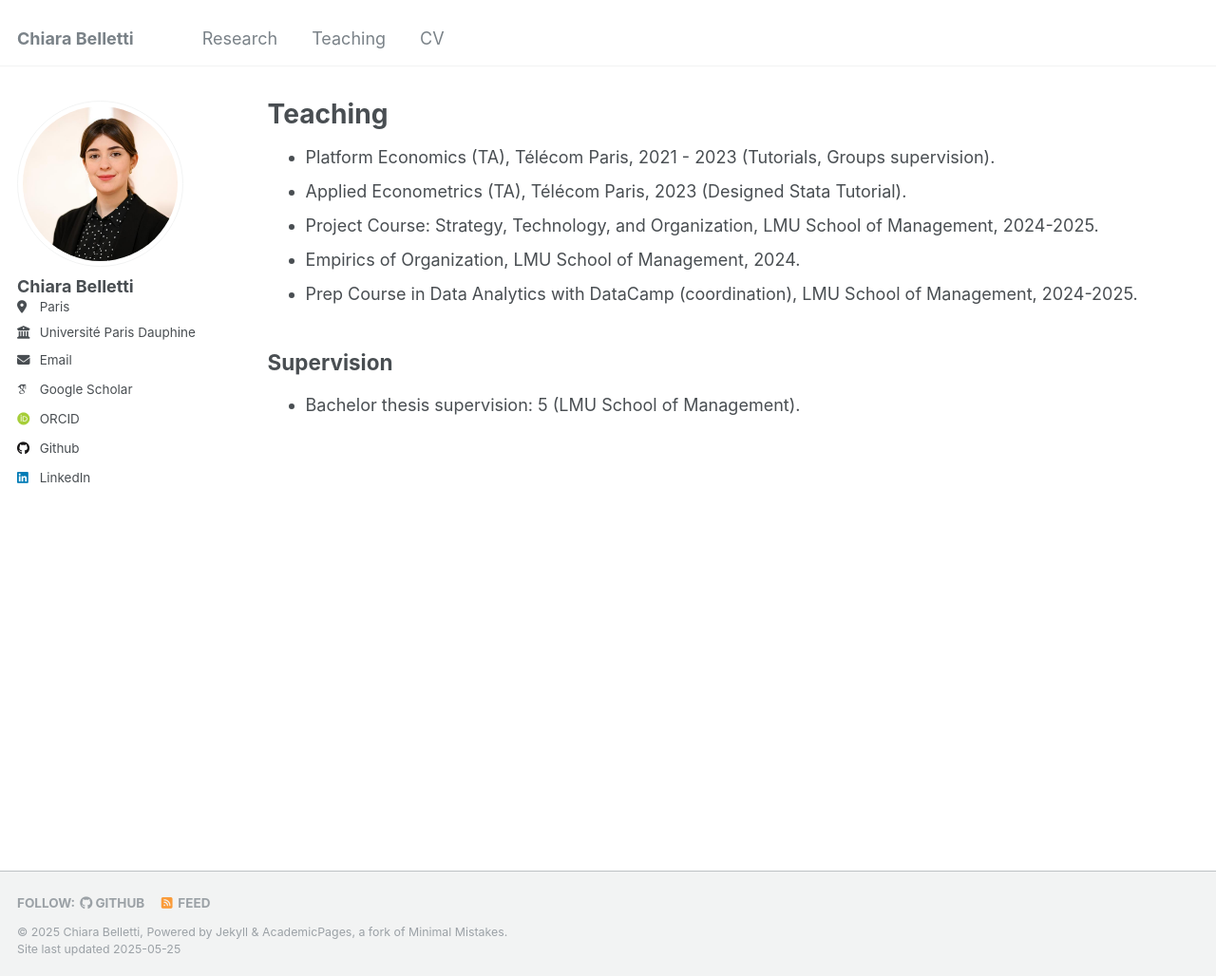
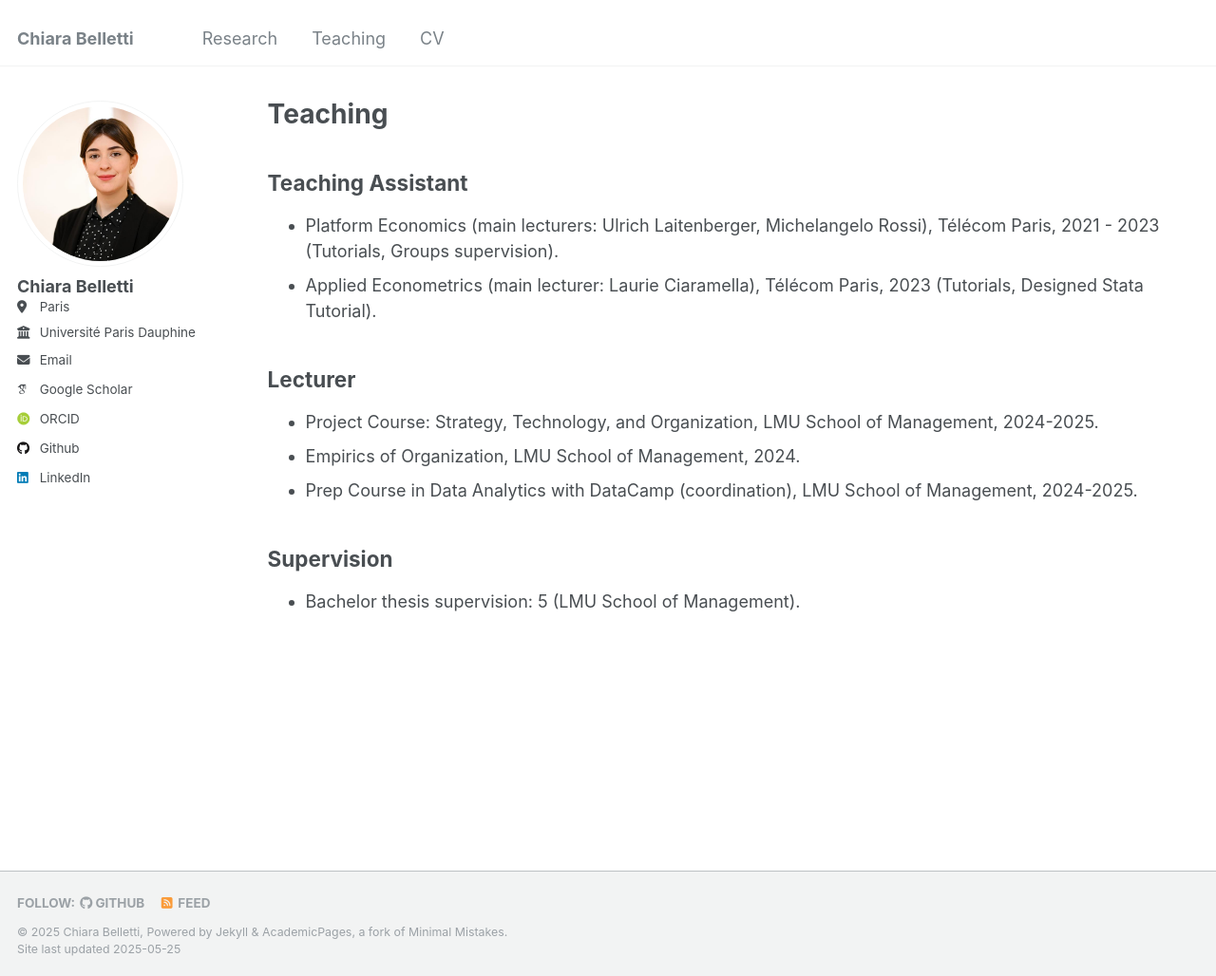
Before and after one commit to ChiaraBelletti/ChiaraBelletti.github.io, a Jekyll site: the page built from _pages/teaching.md, in a window 1280 px wide and 1028 px high. Shown: the whole window at 95% size. Built offline with Jekyll 4.4.1, drawn with Linux system fonts in a browser that asks for light colours; some web fonts are replaced.

Commit message:
Update teaching.md

```diff
--- a/_pages/teaching.md
+++ b/_pages/teaching.md
@@ -7,8 +7,13 @@ author_profile: true
 
 {% include base_path %}
 
-* Platform Economics (TA), Télécom Paris, 2021 - 2023 (Tutorials, Groups supervision).
-* Applied Econometrics (TA), Télécom Paris, 2023 (Designed Stata Tutorial).
+Teaching Assistant
+---
+* Platform Economics (main lecturers: Ulrich Laitenberger, Michelangelo Rossi), Télécom Paris, 2021 - 2023 (Tutorials, Groups supervision).
+* Applied Econometrics (main lecturer: Laurie Ciaramella), Télécom Paris, 2023 (Tutorials, Designed Stata Tutorial).
+
+Lecturer
+---
 * Project Course: Strategy, Technology, and Organization, LMU School of Management, 2024-2025.
 * Empirics of Organization, LMU School of Management, 2024.
 * Prep Course in Data Analytics with DataCamp (coordination), LMU School of Management, 2024-2025.
```
